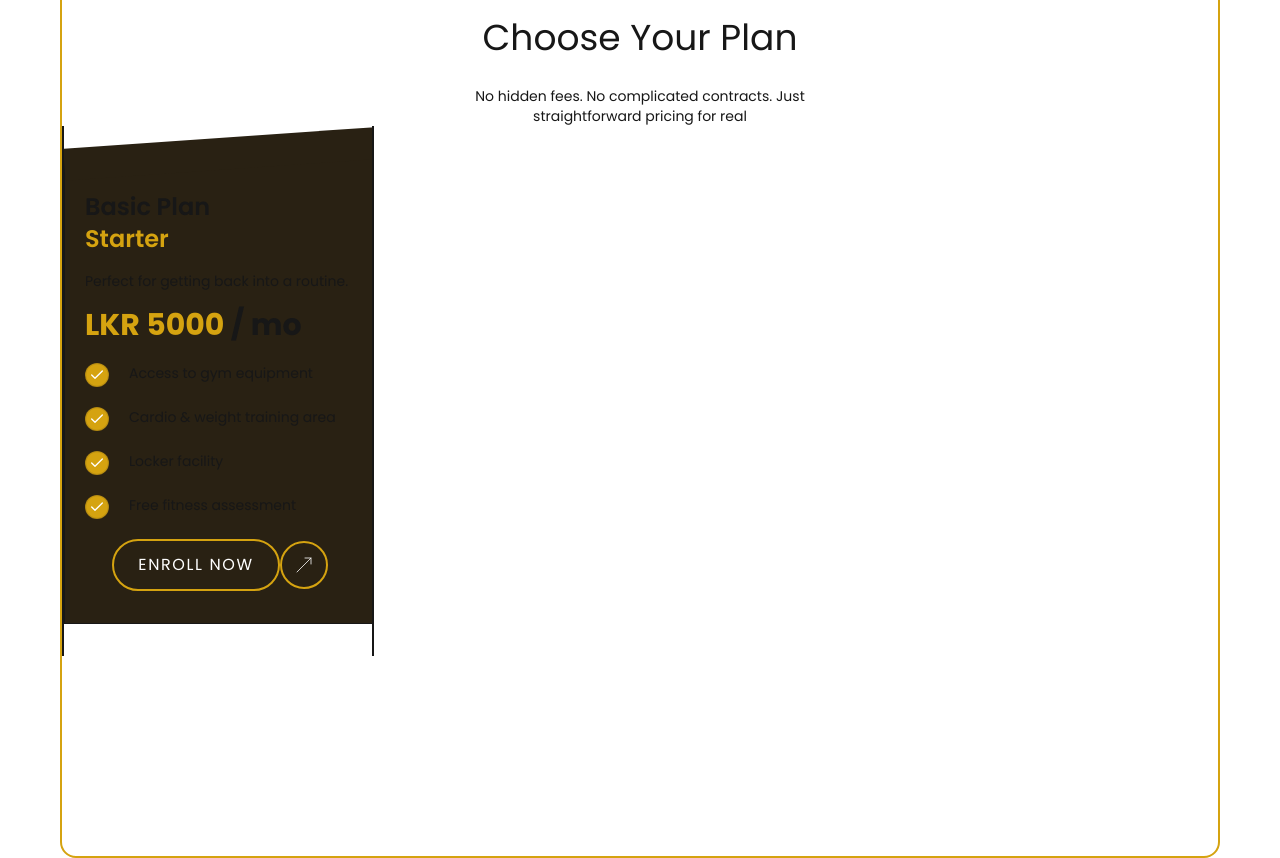
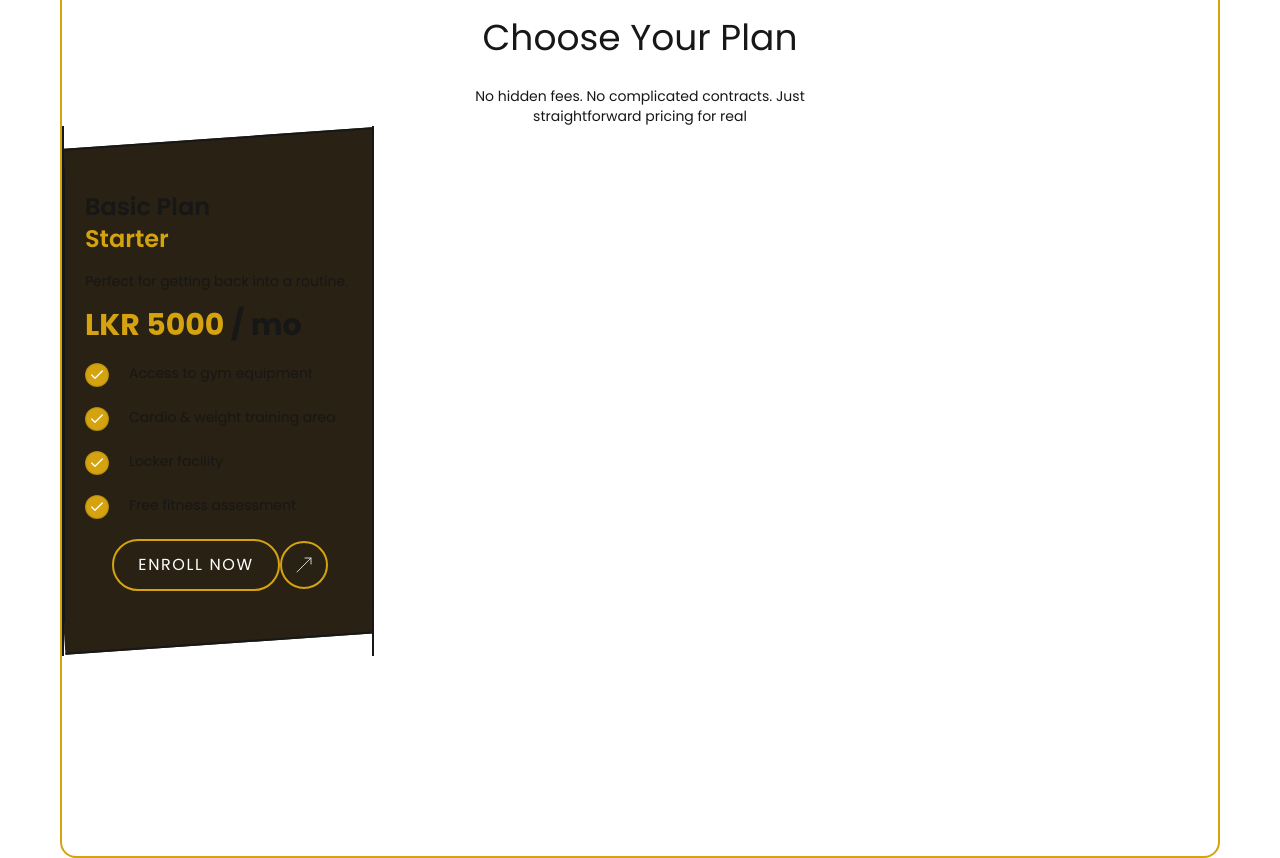
Before and after one commit to Navodi99/gym-website-nextjs, a Next.js app: page / in a window 1280 px wide. Shown: the part 1960-2818 px from the top of the page. Built offline with nearby package versions, Linux system fonts and the light colour scheme.

Commit message:
add trainers section

```diff
--- a/src/app/(components)/reusables/cards/CustomPricingCard.jsx
+++ b/src/app/(components)/reusables/cards/CustomPricingCard.jsx
@@ -4,8 +4,8 @@ import CustomButton from "../buttons/CustomButton";
 
 const CustomPricingCard = () => {
   return (
-    <div className="relative w-78 h-[calc(fit-content+40px)] py-8 border-x-2 border-(--foreground) overflow-y-hidden">
-      <div className="absolute w-78 h-8 bg-(--secondary-color) top-3 -rotate-4" />
+    <div className="relative w-78 h-[calc(fit-content+40px)] py-8 border-x-2 border-(--foreground) overflow-y-hidden overflow-x-hidden ">
+      <div className="absolute w-78 h-8 bg-(--secondary-color) top-3 -rotate-4 border-t-2 border-(--foreground)" />
       <div className="bg-(--secondary-color) border border-(--foreground) w-78 h-fit px-5 py-8 ">
         <p className="text-2xl font-semibold ">Basic Plan</p>
         <p className="text-2xl font-semibold text-(--primary-color)">Starter</p>
@@ -44,6 +44,7 @@ const CustomPricingCard = () => {
           <CustomButton>Enroll Now</CustomButton>
         </div>
       </div>
+      <div className="absolute w-78 h-8 bg-(--secondary-color) bottom-3 -rotate-4 border-b-2 border-(--foreground)" />
     </div>
   );
 };
--- a/src/app/(components)/sections/Trainers/TrainerSection.jsx
+++ b/src/app/(components)/sections/Trainers/TrainerSection.jsx
@@ -0,0 +1,11 @@
+import React from 'react'
+
+const TrainerSection = () => {
+  return (
+    <div>
+
+    </div>
+  )
+}
+
+export default TrainerSection
--- a/src/app/(components)/sections/pricing/PricingSection.jsx
+++ b/src/app/(components)/sections/pricing/PricingSection.jsx
@@ -54,7 +54,7 @@ const PricingSection = () => {
                 <CustomButton>Enroll Now</CustomButton>
             </div>
         </div> */}
-        <CustomPricingCard/>
+        <CustomPricingCard />
       </div>
     </div>
   );
--- a/src/app/page.jsx
+++ b/src/app/page.jsx
@@ -5,6 +5,7 @@ import HeroSection from "./(components)/sections/hero/HeroSection";
 import AboutUsSection from "./(components)/sections/about/AboutUsSection";
 import ServiceSection from "./(components)/sections/servicePart/ServiceSection";
 import PricingSection from "./(components)/sections/pricing/PricingSection";
+import TrainerSection from "./(components)/sections/Trainers/TrainerSection";
 
 export default function Home() {
   return (
@@ -14,6 +15,7 @@ export default function Home() {
   <AboutUsSection/>
   <ServiceSection/>
   <PricingSection/>
+  <TrainerSection/>
   </div>
   );
 }
```
